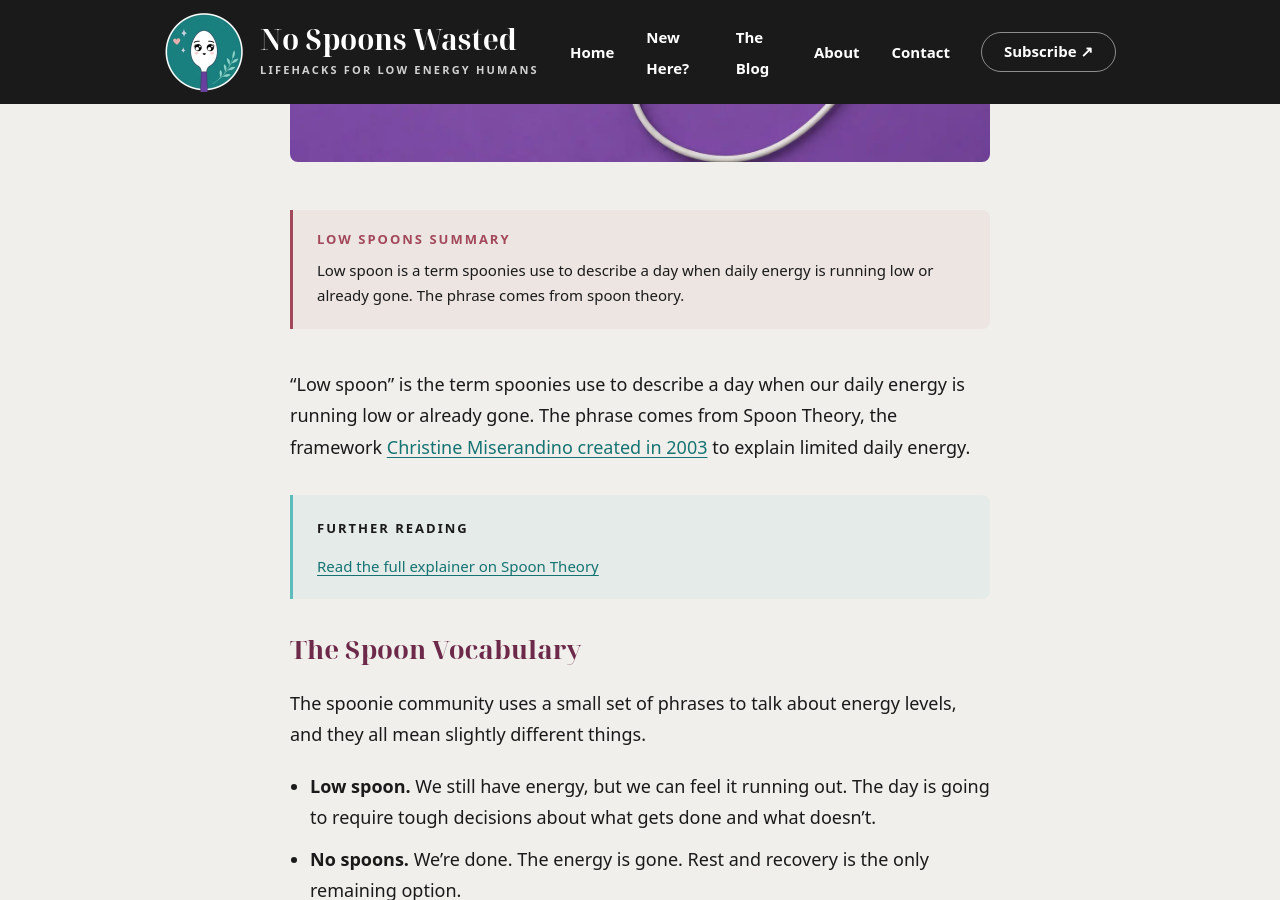
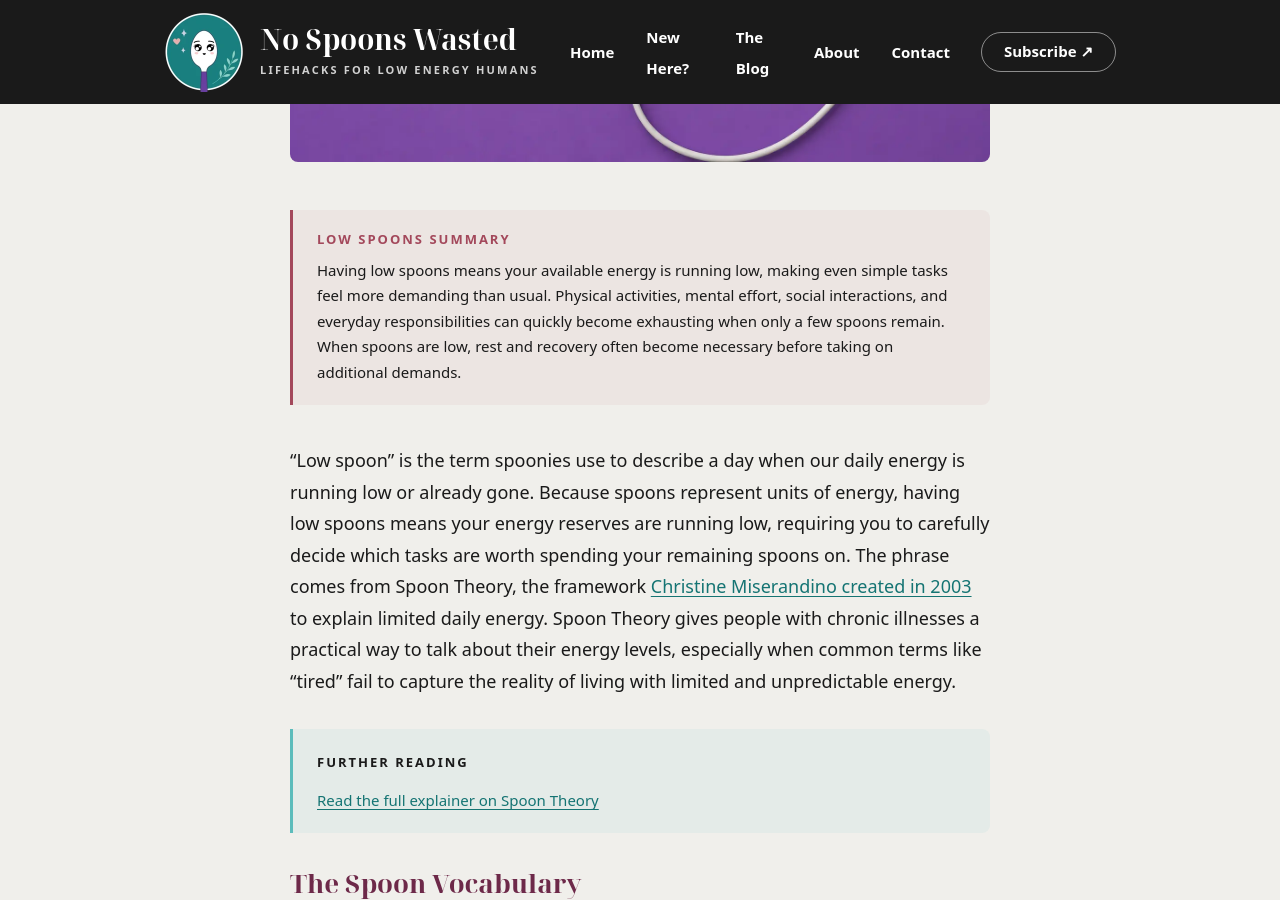
Before and after one commit to camp5456/nospoonswasted, a Jekyll site: the page built from _pages/what-does-low-spoon-mean.md, in a window 1280 px wide and 900 px high, scrolled down 549 px. Built offline with Jekyll 4.4.1, drawn with Linux system fonts in a browser that asks for light colours; comment, search, counter and statistics services are not loaded.

Commit message:
updates to content pillars

```diff
--- a/_pages/what-does-low-spoon-mean.md
+++ b/_pages/what-does-low-spoon-mean.md
@@ -1,7 +1,7 @@
 ---
 layout: page
 title: "What Does 'Low Spoon' Mean?"
-description: "Low spoon is a term spoonies use to describe a day when daily energy is running low or already gone. The phrase comes from spoon theory."
+description: "Having low spoons means your available energy is running low, making even simple tasks feel more demanding than usual. Physical activities, mental effort, social interactions, and everyday responsibilities can quickly become exhausting when only a few spoons remain. When spoons are low, rest and recovery often become necessary before taking on additional demands."
 date: 2026-05-21
 author: Twila
 image: /images/what-does-low-spoon-mean.webp
@@ -14,7 +14,7 @@ faq:
     a: "It varies. Some low spoon days resolve with a few hours of rest. Others stretch into multi-day flares, especially if a spoonie has pushed through and borrowed energy from the next day."
 ---
 
-"Low spoon" is the term spoonies use to describe a day when our daily energy is running low or already gone. The phrase comes from Spoon Theory, the framework [Christine Miserandino created in 2003](https://web.archive.org/web/20231001120000/https://butyoudontlooksick.com/articles/written-by-christine/the-spoon-theory/) to explain limited daily energy.
+"Low spoon" is the term spoonies use to describe a day when our daily energy is running low or already gone. Because spoons represent units of energy, having low spoons means your energy reserves are running low, requiring you to carefully decide which tasks are worth spending your remaining spoons on. The phrase comes from Spoon Theory, the framework [Christine Miserandino created in 2003](https://web.archive.org/web/20231001120000/https://butyoudontlooksick.com/articles/written-by-christine/the-spoon-theory/) to explain limited daily energy. Spoon Theory gives people with chronic illnesses a practical way to talk about their energy levels, especially when common terms like “tired” fail to capture the reality of living with limited and unpredictable energy.
 
 > - [Read the full explainer on Spoon Theory](/what-is-spoon-theory/)
 {: .callout-resources}
```
Also changed, not shown: _pages/mindset-support-for-spoonies.md (+0 -2 lines).
